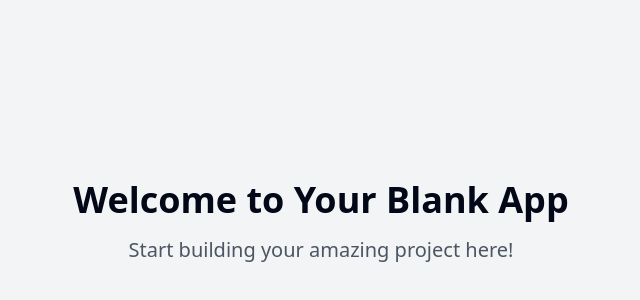
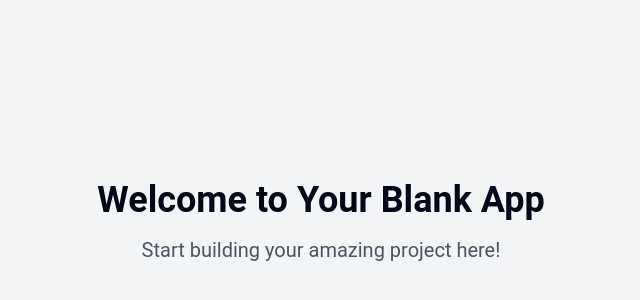
Before and after one commit to SadiqNaizam/mlo-a774-978f, a React (Vite) app: page / in a window 1280 px wide. Shown: the part 178-478 px from the top of the page, without its empty margins (319-959 px from the left). Built offline with nearby package versions, Linux system fonts and the light colour scheme.

Commit message:
Files generated: tailwind.config.ts

```diff
--- a/tailwind.config.ts
+++ b/tailwind.config.ts
@@ -1,4 +1,5 @@
 import type { Config } from "tailwindcss";
+import { fontFamily } from "tailwindcss/defaultTheme";
 
 export default {
 	darkMode: ["class"],
@@ -18,6 +19,9 @@ export default {
 			}
 		},
 		extend: {
+			fontFamily: {
+				sans: ["Roboto", ...fontFamily.sans],
+			},
 			colors: {
 				border: 'hsl(var(--border))',
 				input: 'hsl(var(--input))',
@@ -42,7 +46,8 @@ export default {
 				},
 				accent: {
 					DEFAULT: 'hsl(var(--accent))',
-					foreground: 'hsl(var(--accent-foreground))'
+					foreground: 'hsl(var(--accent-foreground))',
+					secondary: '#CCCCCC'
 				},
 				popover: {
 					DEFAULT: 'hsl(var(--popover))',
@@ -52,16 +57,10 @@ export default {
 					DEFAULT: 'hsl(var(--card))',
 					foreground: 'hsl(var(--card-foreground))'
 				},
-				sidebar: {
-					DEFAULT: 'hsl(var(--sidebar-background))',
-					foreground: 'hsl(var(--sidebar-foreground))',
-					primary: 'hsl(var(--sidebar-primary))',
-					'primary-foreground': 'hsl(var(--sidebar-primary-foreground))',
-					accent: 'hsl(var(--sidebar-accent))',
-					'accent-foreground': 'hsl(var(--sidebar-accent-foreground))',
-					border: 'hsl(var(--sidebar-border))',
-					ring: 'hsl(var(--sidebar-ring))'
-				}
+				sidebar: 'hsl(var(--sidebar))',
+				surface: 'hsl(var(--card))',
+				primaryText: 'hsl(var(--foreground))',
+				secondaryText: 'hsl(var(--muted-foreground))'
 			},
 			borderRadius: {
 				lg: 'var(--radius)',
```
